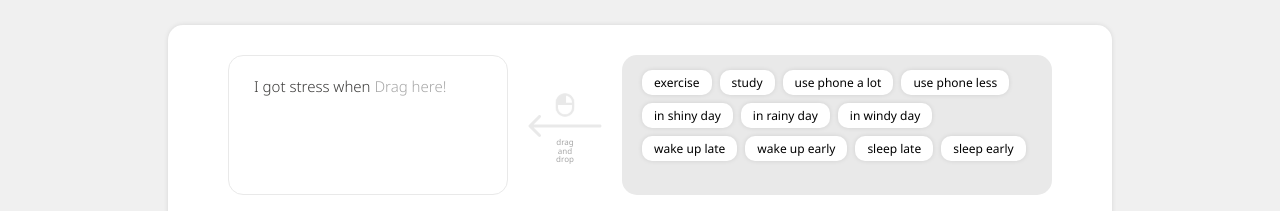
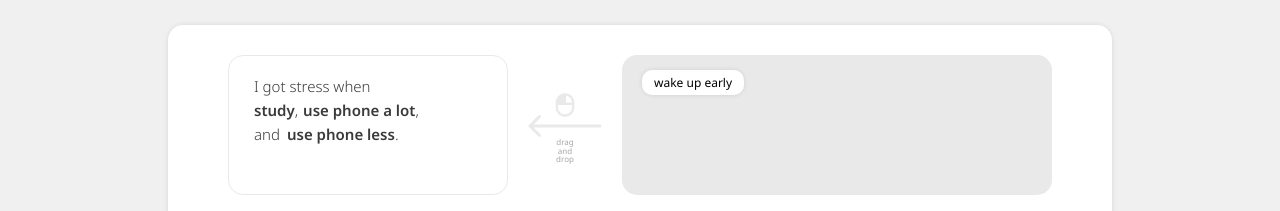
Before and after one commit to Huikyeong/Stless, a React (Create React App) app: page /recommend in a window 1280 px wide. Shown: the part 240-451 px from the top of the page. Built offline with nearby package versions, Linux system fonts and the light colour scheme.

Commit message:
Feature: d&d interaction in sankey diagram

```diff
--- /dev/null
+++ b/src/assets/datas/sankey.json
@@ -0,0 +1,32 @@
+[
+    {
+        "source": "study",
+        "target": "exercise",
+        "value": 3
+    },
+    {
+        "source": "study",
+        "target": "sleep late",
+        "value": 4
+    },
+    {
+        "source": "use phone a lot",
+        "target": "exercise",
+        "value": 3
+    },
+    {
+        "source": "use phone less",
+        "target": "study",
+        "value": 2
+    },
+    {
+        "source": "use phone less",
+        "target": "in shiny day",
+        "value": 1
+    },
+    {
+        "source": "wake up early",
+        "target": "exercise",
+        "value": 3
+    }
+]
--- /dev/null
+++ b/src/components/SankeyDiagram.tsx
@@ -0,0 +1,99 @@
+/** @jsxImportSource @emotion/react */
+import { css } from '@emotion/react';
+import Plot from 'react-plotly.js';
+import sankeyFullData from '../assets/datas/sankey.json';
+
+const effectMap = new Map<string, number>();
+sankeyFullData.forEach((v) => {
+  if (effectMap.has(v.source))
+    effectMap.set(v.source, effectMap.get(v.source)! + v.value);
+  else effectMap.set(v.source, v.value);
+});
+
+const tagList: string[] = Array.from(
+  new Set(sankeyFullData.map((v) => v.source)),
+);
+
+const initTagList: string[] = Array.from(effectMap)
+  .sort((a, b) => b[1] - a[1])
+  .slice(0, 3)
+  .map((item) => item[0]);
+
+function SankeyDiagram(props: { selectedTagList: string[] }) {
+  /* eslint-disable */
+  const sankeyData =
+    props.selectedTagList.length !== 0
+      ? sankeyFullData.filter((v) => props.selectedTagList.includes(v.source))
+      : sankeyFullData;
+
+  const sources = Array.from(new Set(sankeyData.map((v) => v.source)));
+  const targets = Array.from(new Set(sankeyData.map((v) => v.target)));
+  const values = sankeyData.map((v) => v.value);
+
+  const sourceMap = new Map<string, number>();
+  const targetMap = new Map<string, number>();
+  sources.forEach((key, i) => sourceMap.set(key, i));
+  targets.forEach((key, i) => targetMap.set(key, i + sources.length));
+
+  return (
+    <div
+      id='sankey layout'
+      css={css`
+        display: flex;
+        flex-direction: column;
+        align-items: center;
+        width: 100%;
+        height: 65%;
+      `}
+    >
+      <div
+        css={css`
+          display: flex;
+          justify-content: center;
+        `}
+      >
+        <Plot
+          data={[
+            {
+              type: 'sankey',
+              orientation: 'v',
+              arrangement: 'fixed',
+              node: {
+                pad: 75,
+                thickness: 30,
+                line: {
+                  color: '#FFFFFF',
+                  width: 0.5,
+                },
+                label: [...sources, ...targets],
+                color: [
+                  ...Array(sources.length).fill('#E4C6C6'),
+                  ...Array(targets.length).fill('#B3CAED'),
+                ],
+              },
+
+              link: {
+                source: sankeyData.map((value) => sourceMap.get(value.source)!),
+                target: sankeyData.map((value) => targetMap.get(value.target)!),
+                value: values,
+              },
+            },
+          ]}
+          layout={{
+            width: 800,
+            height: 350,
+            margin: {
+              l: 0,
+              r: 0,
+              b: 10,
+              t: 10,
+              pad: 4,
+            },
+          }}
+        />
+      </div>
+    </div>
+  );
+}
+
+export { SankeyDiagram, tagList, initTagList };
--- a/src/pages/Recommend.tsx
+++ b/src/pages/Recommend.tsx
@@ -4,28 +4,15 @@ import { ReactComponent as ArrowLeftIcon } from 'assets/icons/arrow-left.svg';
 import { ReactComponent as ClickLeftIcon } from 'assets/icons/click-left.svg';
 import DragItem from 'components/DragItem';
 import GuideBtn from 'components/GuideBtn';
+import { SankeyDiagram, tagList, initTagList } from 'components/SankeyDiagram';
 import { useState } from 'react';
 import { useDrop } from 'react-dnd';
-import Plot from 'react-plotly.js';
 import { colors } from 'utils/style';
 import Header from '../components/Header';
 
 function Recommend() {
   const [isGuideOn, setIsGuideOn] = useState(false);
-  const [selectedTagList, setSelectedTagList] = useState<string[]>([]);
-  const tagList: string[] = [
-    'exercise',
-    'study',
-    'use phone a lot',
-    'use phone less',
-    'in shiny day',
-    'in rainy day',
-    'in windy day',
-    'wake up late',
-    'wake up early',
-    'sleep late',
-    'sleep early',
-  ]; // Before drop.
+  const [selectedTagList, setSelectedTagList] = useState<string[]>(initTagList);
 
   const [, drop] = useDrop(() => ({
     accept: 'cause',
@@ -245,74 +232,7 @@ function Recommend() {
               </div>
             </div>
           </div>
-          <div
-            id='sankey layout'
-            css={css`
-              display: flex;
-              flex-direction: column;
-              align-items: center;
-              width: 100%;
-              height: 65%;
-            `}
-          >
-            <div
-              css={css`
-                display: flex;
-                justify-content: center;
-              `}
-            >
-              <Plot
-                data={[
-                  {
-                    type: 'sankey',
-                    orientation: 'v',
-
-                    node: {
-                      pad: 15,
-                      thickness: 30,
-                      line: {
-                        color: '#FFFFFF',
-                        width: 0.5,
-                      },
-                      label: [
-                        'study',
-                        'sleep late',
-                        'wake up early',
-                        'sleep early',
-                        'in shiny day',
-                        'use phone less',
-                      ],
-                      color: [
-                        '#E4C6C6',
-                        '#E4C6C6',
-                        '#E4C6C6',
-                        '#B3CAED',
-                        '#B3CAED',
-                        '#B3CAED',
-                      ],
-                    },
-
-                    link: {
-                      source: [0, 1, 1, 1, 2, 2],
-                      target: [3, 3, 4, 5, 3, 5],
-                      value: [3, 4, 3, 5, 5, 3],
-                    },
-                  },
-                ]}
-                layout={{
-                  width: 800,
-                  height: 350,
-                  margin: {
-                    l: 0,
-                    r: 0,
-                    b: 10,
-                    t: 10,
-                    pad: 4,
-                  },
-                }}
-              />
-            </div>
-          </div>
+          <SankeyDiagram selectedTagList={selectedTagList} />
           <div
             css={css`
               box-sizing: border-box;
```
